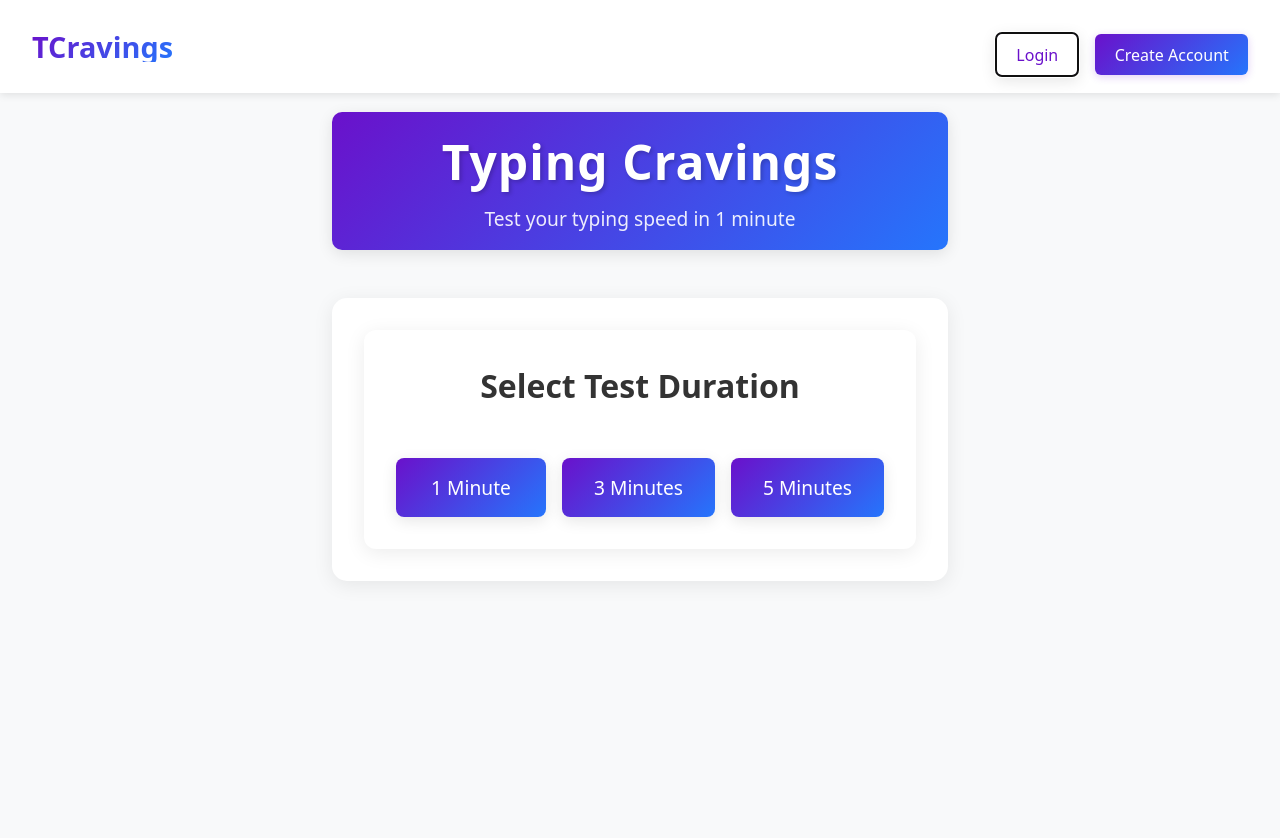
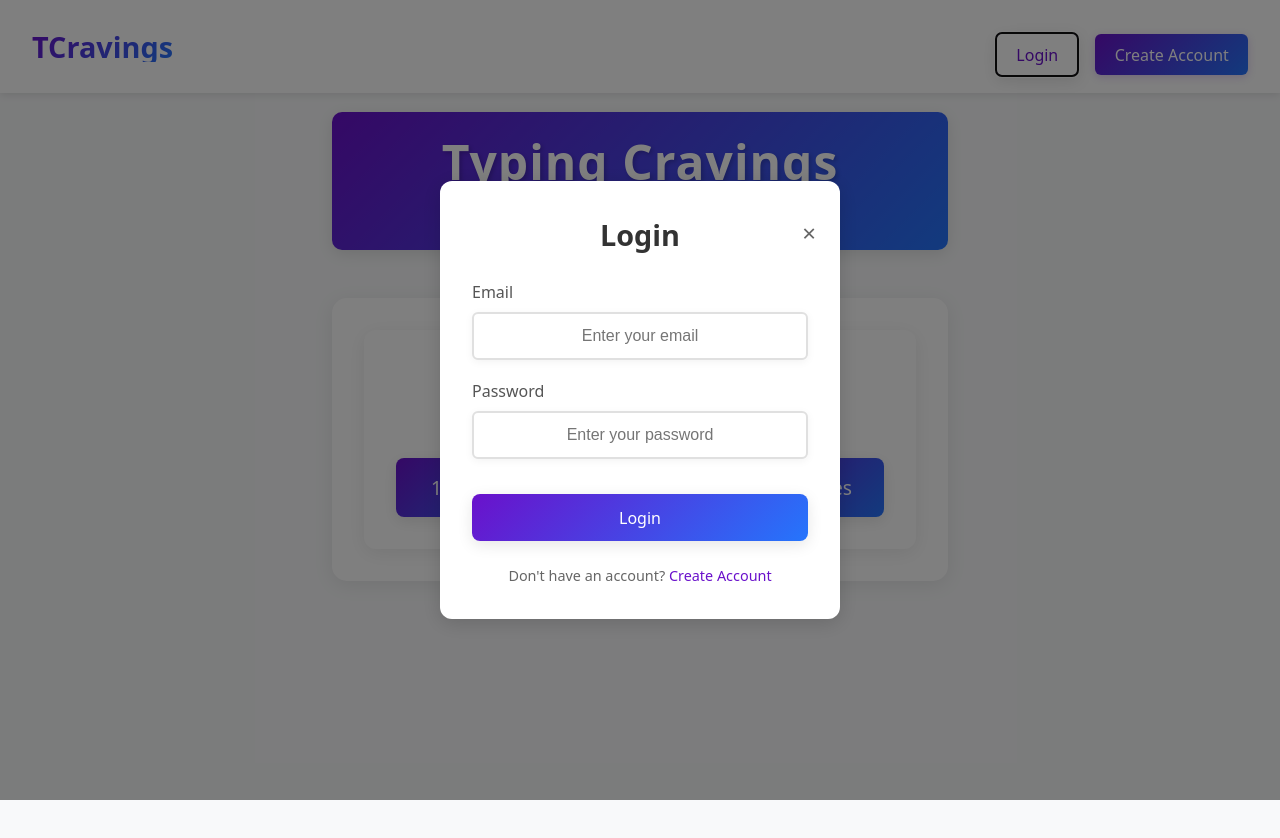
Before and after one commit to vincenttwizere/Typing-Cravings, a React (Vite) app: page / in a window 1280 px wide. Both pictures are taken after a click on the button "Login". Shown: the top 838 px of the page. Built offline with nearby package versions, Linux system fonts and the light colour scheme.

Commit message:
Add authentication forms with login and signup functionality

```diff
--- a/src/App.css
+++ b/src/App.css
@@ -458,3 +458,126 @@ button:active {
     width: 100%;
   }
 }
+
+.auth-modal {
+  position: fixed;
+  top: 0;
+  left: 0;
+  right: 0;
+  bottom: 0;
+  background: rgba(0, 0, 0, 0.5);
+  display: flex;
+  justify-content: center;
+  align-items: center;
+  z-index: 2000;
+}
+
+.auth-content {
+  background: white;
+  padding: 2rem;
+  border-radius: 12px;
+  width: 90%;
+  max-width: 400px;
+  position: relative;
+  box-shadow: 0 4px 20px rgba(0, 0, 0, 0.15);
+}
+
+.close-btn {
+  position: absolute;
+  top: 1rem;
+  right: 1rem;
+  background: none;
+  border: none;
+  font-size: 1.5rem;
+  cursor: pointer;
+  color: #666;
+  padding: 0.5rem;
+  line-height: 1;
+  box-shadow: none;
+}
+
+.close-btn:hover {
+  color: #333;
+  transform: none;
+  box-shadow: none;
+}
+
+.auth-content h2 {
+  color: #333;
+  margin-bottom: 1.5rem;
+  font-size: 1.8rem;
+}
+
+.form-group {
+  margin-bottom: 1.2rem;
+  text-align: left;
+}
+
+.form-group label {
+  display: block;
+  margin-bottom: 0.5rem;
+  color: #555;
+  font-weight: 500;
+}
+
+.form-group input {
+  width: 100%;
+  padding: 0.8rem;
+  font-size: 1rem;
+  border: 2px solid #e0e0e0;
+  border-radius: 6px;
+  transition: all 0.3s ease;
+  margin: 0;
+}
+
+.form-group input:focus {
+  border-color: #6a11cb;
+  box-shadow: 0 0 0 3px rgba(106, 17, 203, 0.1);
+}
+
+.error-message {
+  background: #ffebee;
+  color: #c62828;
+  padding: 0.8rem;
+  border-radius: 6px;
+  margin-bottom: 1rem;
+  font-size: 0.9rem;
+}
+
+.submit-btn {
+  width: 100%;
+  padding: 0.8rem;
+  font-size: 1rem;
+  margin-top: 1rem;
+}
+
+.switch-form {
+  margin-top: 1.5rem;
+  color: #666;
+  font-size: 0.9rem;
+}
+
+.switch-btn {
+  background: none;
+  border: none;
+  color: #6a11cb;
+  font-weight: 500;
+  cursor: pointer;
+  padding: 0;
+  margin: 0;
+  font-size: 0.9rem;
+  box-shadow: none;
+}
+
+.switch-btn:hover {
+  text-decoration: underline;
+  transform: none;
+  box-shadow: none;
+}
+
+@media (max-width: 768px) {
+  .auth-content {
+    width: 95%;
+    padding: 1.5rem;
+  }
+}
--- /dev/null
+++ b/src/components/AuthForms.jsx
@@ -0,0 +1,132 @@
+import React, { useState } from 'react'
+
+const AuthForms = ({ onClose }) => {
+  const [isLogin, setIsLogin] = useState(true)
+  const [formData, setFormData] = useState({
+    email: '',
+    password: '',
+    confirmPassword: '',
+    username: ''
+  })
+  const [error, setError] = useState('')
+
+  const handleChange = (e) => {
+    const { name, value } = e.target
+    setFormData(prev => ({
+      ...prev,
+      [name]: value
+    }))
+  }
+
+  const handleSubmit = async (e) => {
+    e.preventDefault()
+    setError('')
+
+    if (!isLogin && formData.password !== formData.confirmPassword) {
+      setError('Passwords do not match')
+      return
+    }
+
+    try {
+      // Here you would typically make an API call to your backend
+      if (isLogin) {
+        console.log('Login attempt:', { email: formData.email, password: formData.password })
+        // Add your login API call here
+      } else {
+        console.log('Signup attempt:', formData)
+        // Add your signup API call here
+      }
+
+      // For now, we'll just show a success message
+      alert(isLogin ? 'Login successful!' : 'Account created successfully!')
+      onClose()
+    } catch (err) {
+      setError(err.message || 'An error occurred')
+    }
+  }
+
+  return (
+    <div className="auth-modal">
+      <div className="auth-content">
+        <button className="close-btn" onClick={onClose}>&times;</button>
+        <h2>{isLogin ? 'Login' : 'Create Account'}</h2>
+
+        {error && <div className="error-message">{error}</div>}
+
+        <form onSubmit={handleSubmit}>
+          {!isLogin && (
+            <div className="form-group">
+              <label htmlFor="username">Username</label>
+              <input
+                type="text"
+                id="username"
+                name="username"
+                value={formData.username}
+                onChange={handleChange}
+                required
+                placeholder="Enter your username"
+              />
+            </div>
+          )}
+
+          <div className="form-group">
+            <label htmlFor="email">Email</label>
+            <input
+              type="email"
+              id="email"
+              name="email"
+              value={formData.email}
+              onChange={handleChange}
+              required
+              placeholder="Enter your email"
+            />
+          </div>
+
+          <div className="form-group">
+            <label htmlFor="password">Password</label>
+            <input
+              type="password"
+              id="password"
+              name="password"
+              value={formData.password}
+              onChange={handleChange}
+              required
+              placeholder="Enter your password"
+            />
+          </div>
+
+          {!isLogin && (
+            <div className="form-group">
+              <label htmlFor="confirmPassword">Confirm Password</label>
+              <input
+                type="password"
+                id="confirmPassword"
+                name="confirmPassword"
+                value={formData.confirmPassword}
+                onChange={handleChange}
+                required
+                placeholder="Confirm your password"
+              />
+            </div>
+          )}
+
+          <button type="submit" className="submit-btn">
+            {isLogin ? 'Login' : 'Create Account'}
+          </button>
+        </form>
+
+        <p className="switch-form">
+          {isLogin ? "Don't have an account? " : "Already have an account? "}
+          <button
+            className="switch-btn"
+            onClick={() => setIsLogin(!isLogin)}
+          >
+            {isLogin ? 'Create Account' : 'Login'}
+          </button>
+        </p>
+      </div>
+    </div>
+  )
+}
+
+export default AuthForms
--- a/src/components/Navbar.jsx
+++ b/src/components/Navbar.jsx
@@ -1,16 +1,44 @@
-import React from 'react'
+import React, { useState } from 'react'
+import AuthForms from './AuthForms'
 
 const Navbar = () => {
+  const [showAuthModal, setShowAuthModal] = useState(false)
+  const [authType, setAuthType] = useState('login')
+
+  const handleAuthClick = (type) => {
+    setAuthType(type)
+    setShowAuthModal(true)
+  }
+
   return (
+    <>
       <nav className="navbar">
         <div className="navbar-brand">
           <h1>TCravings</h1>
         </div>
         <div className="navbar-auth">
-        <button className="login-btn">Login</button>
-        <button className="signup-btn">Create Account</button>
+          <button
+            className="login-btn"
+            onClick={() => handleAuthClick('login')}
+          >
+            Login
+          </button>
+          <button
+            className="signup-btn"
+            onClick={() => handleAuthClick('signup')}
+          >
+            Create Account
+          </button>
         </div>
       </nav>
+
+      {showAuthModal && (
+        <AuthForms
+          onClose={() => setShowAuthModal(false)}
+          initialType={authType}
+        />
+      )}
+    </>
   )
 }
 
```
Lines whose indentation alone changed are shown as unchanged.
